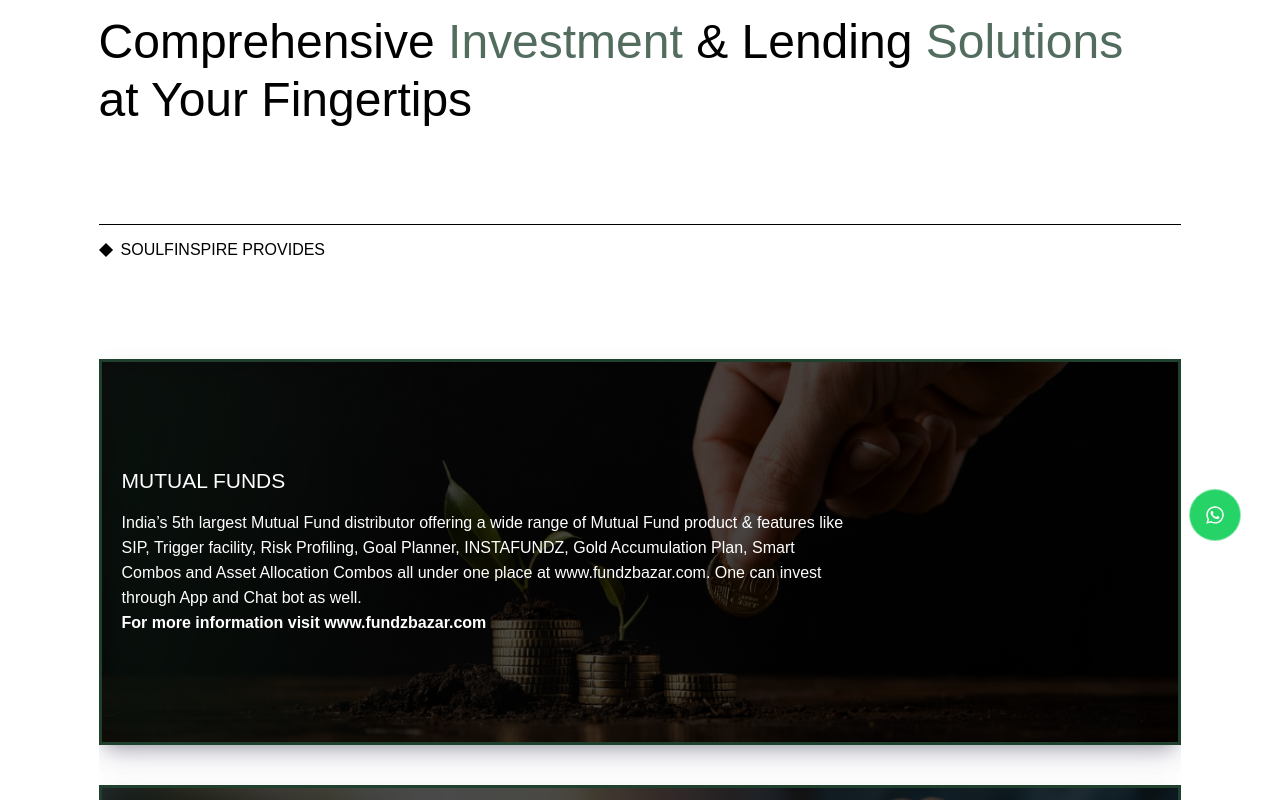
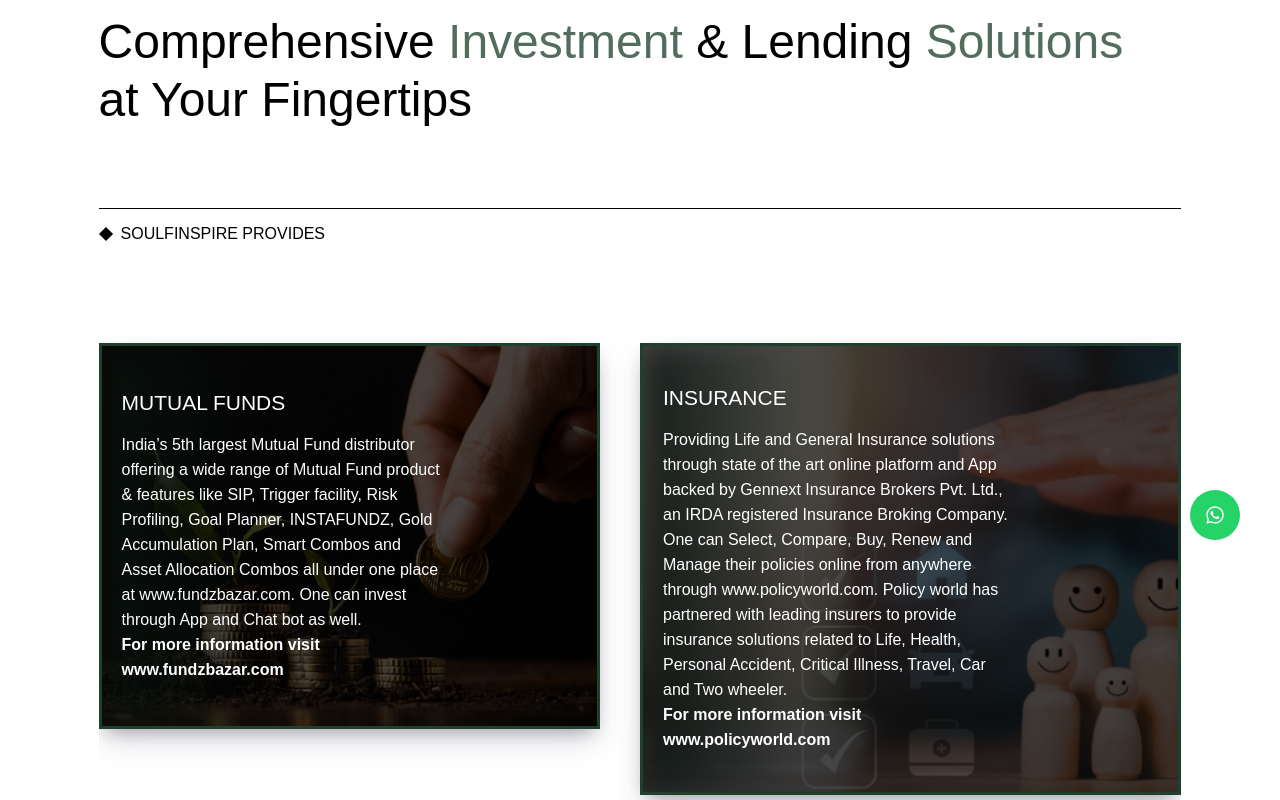
Before and after one commit to webtesting22/soulfinspire, a React (Vite) app: page /soul-services in a window 1280 px wide. Shown: the part 220-1020 px from the top of the page. Built offline with nearby package versions, Linux system fonts and the light colour scheme; a web font is replaced by a local one.

Commit message:
Animated services Updated On services Page

```diff
--- a/src/App.css
+++ b/src/App.css
@@ -87,7 +87,7 @@
 }
 
 .sliteSectionLikePadding {
-  padding: 4rem 0rem;
+  padding: 3rem 0rem;
 }
 
 .sectionContainerForSidePadding {
--- a/src/Components/SoulServices/SoulServices.css
+++ b/src/Components/SoulServices/SoulServices.css
@@ -74,6 +74,10 @@
     width: 70%;
 }
 
+#ServicesCardAdjust .ant-col:nth-child(odd){
+    padding-right: 40px;
+}
+
 @media (max-width:900px){
     .ContentContainerOurServices>div {
         width: 100%;
--- a/src/Components/SoulServices/SoulServices.jsx
+++ b/src/Components/SoulServices/SoulServices.jsx
@@ -101,13 +101,14 @@
                             <div className="sliteSectionLikePadding" style={{ paddingBottom: "0px" }}>
                                 <SectionHeading text="Soulfinspire Provides" valueOfBorder="1px solid black" color="black" beforeBgColor="black" />
                                 <div className="PaddingAdjustHeadingContainer" style={{ paddingBottom: "0px" }}>
-                                    {ServicesCards.map((item, index) => (
-                                        <Row key={index} id={item.title.replace(/\s+/g, "").toLowerCase()}>
-                                            <Col lg={24} className="OurServicesCardsContainer" data-aos="fade-up"
+                                    <Row id="ServicesCardAdjust">
+                                        {ServicesCards.map((item, index) => (
+
+                                            <Col lg={12} key={index} id={item.title.replace(/\s+/g, "").toLowerCase()}  data-aos="fade-up"
                                                 data-aos-duration="800" data-aos-delay={index * 200}>
-                                                <div>
+                                                <div className="OurServicesCardsContainer">
                                                     <div className="OverlayImage">
-                                                        <img src={item.backgroundImage} alt="" loading="lazy"/>
+                                                        <img src={item.backgroundImage} alt="" loading="lazy" />
                                                     </div>
                                                     <div className="ContentContainerOurServices">
                                                         <div>
@@ -118,8 +119,9 @@
                                                     </div>
                                                 </div>
                                             </Col>
-                                        </Row>
-                                    ))}
+
+                                        ))}
+                                    </Row>
                                 </div>
                             </div>
                         </div>
```
